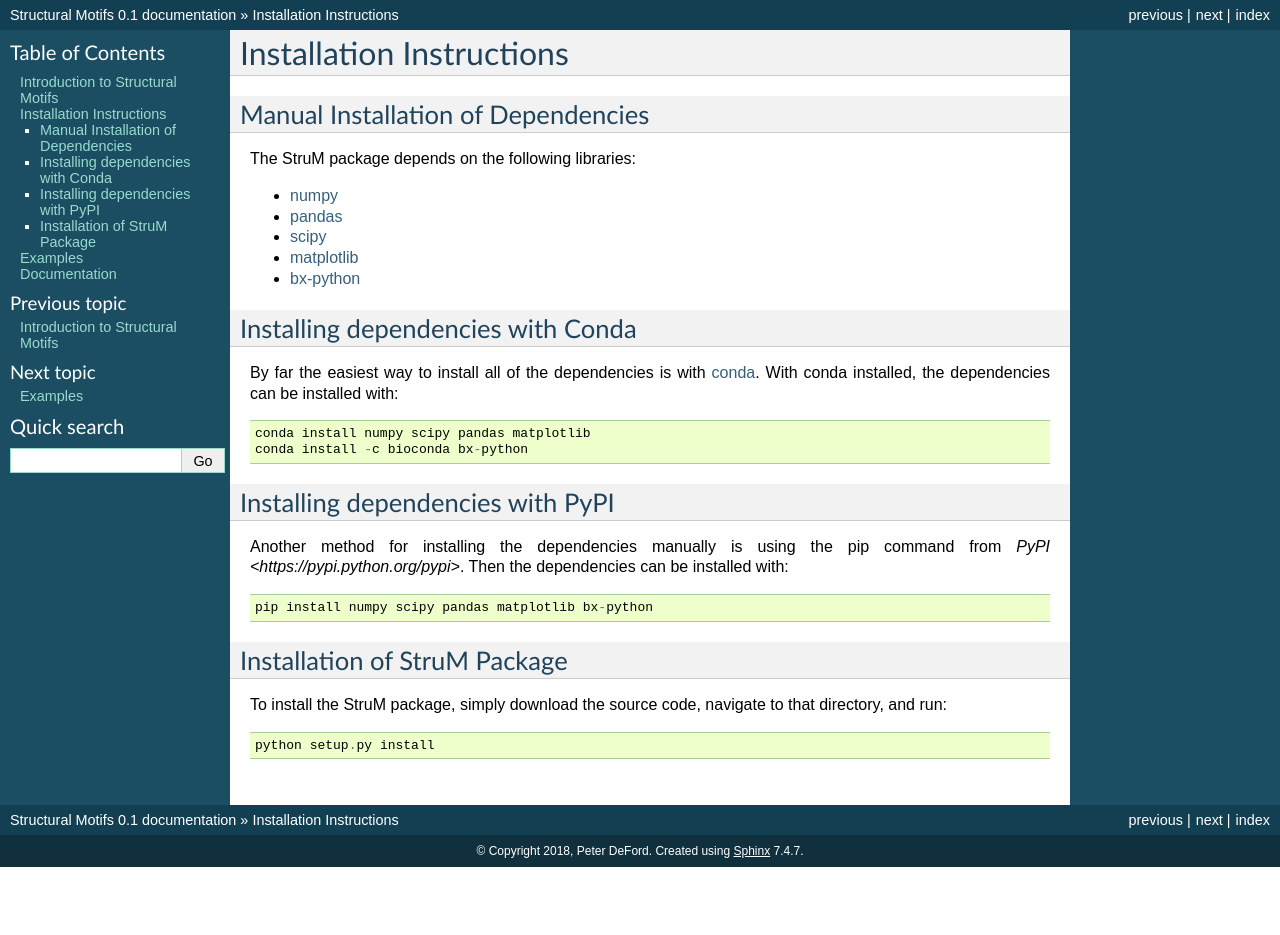
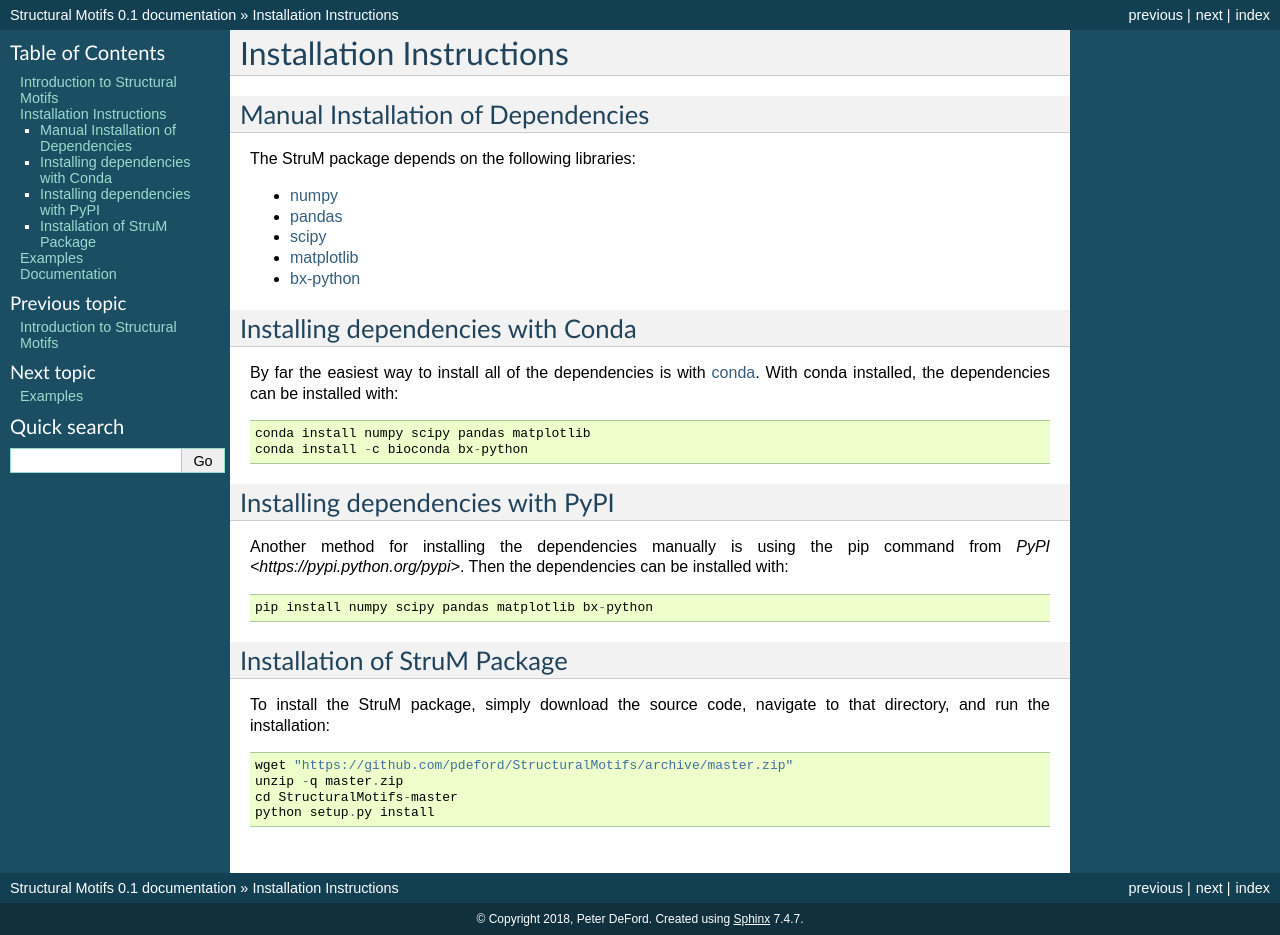
Before and after one commit to pdeford/StructuralMotifs, a Sphinx documentation site: the page built from docs/installation.rst, in a window 1280 px wide. Built offline with Sphinx 7.4.7, drawn with Linux system fonts in a browser that asks for light colours; before the commit the page ends 900 px from its top, so only the background shows below that.

Commit message:
Update installation instructions

```diff
--- a/docs/installation.rst
+++ b/docs/installation.rst
@@ -40,6 +40,9 @@ Installation of StruM Package
 ------------------------------------------------------------------------
 
 To install the StruM package, simply download the source code, navigate
-to that directory, and run::
+to that directory, and run the installation::
 
+	wget "https://github.com/pdeford/StructuralMotifs/archive/master.zip"
+	unzip -q master.zip
+	cd StructuralMotifs-master
 	python setup.py install
```
Also changed, not shown: README.md (+3 -0 lines), 3 other files.
